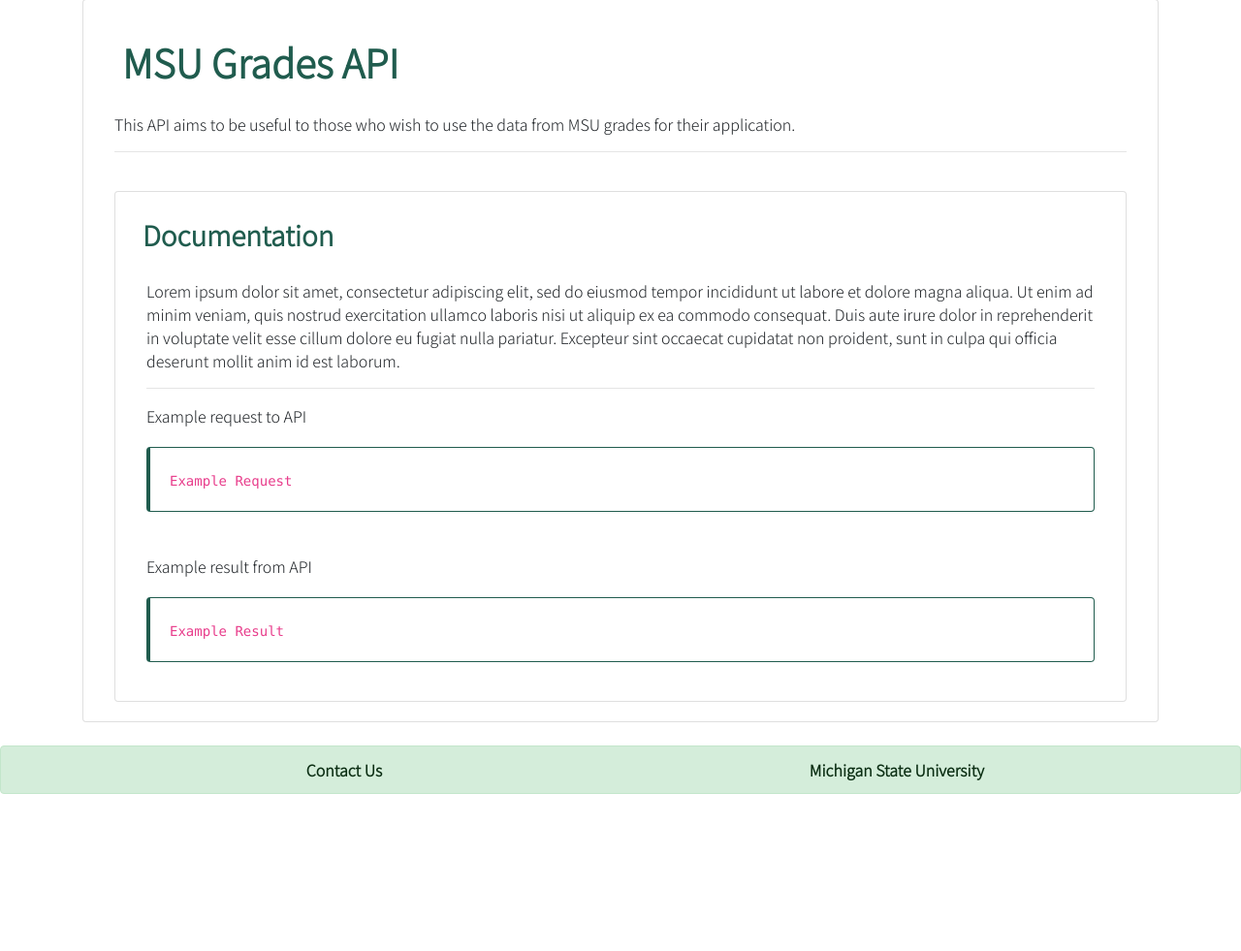
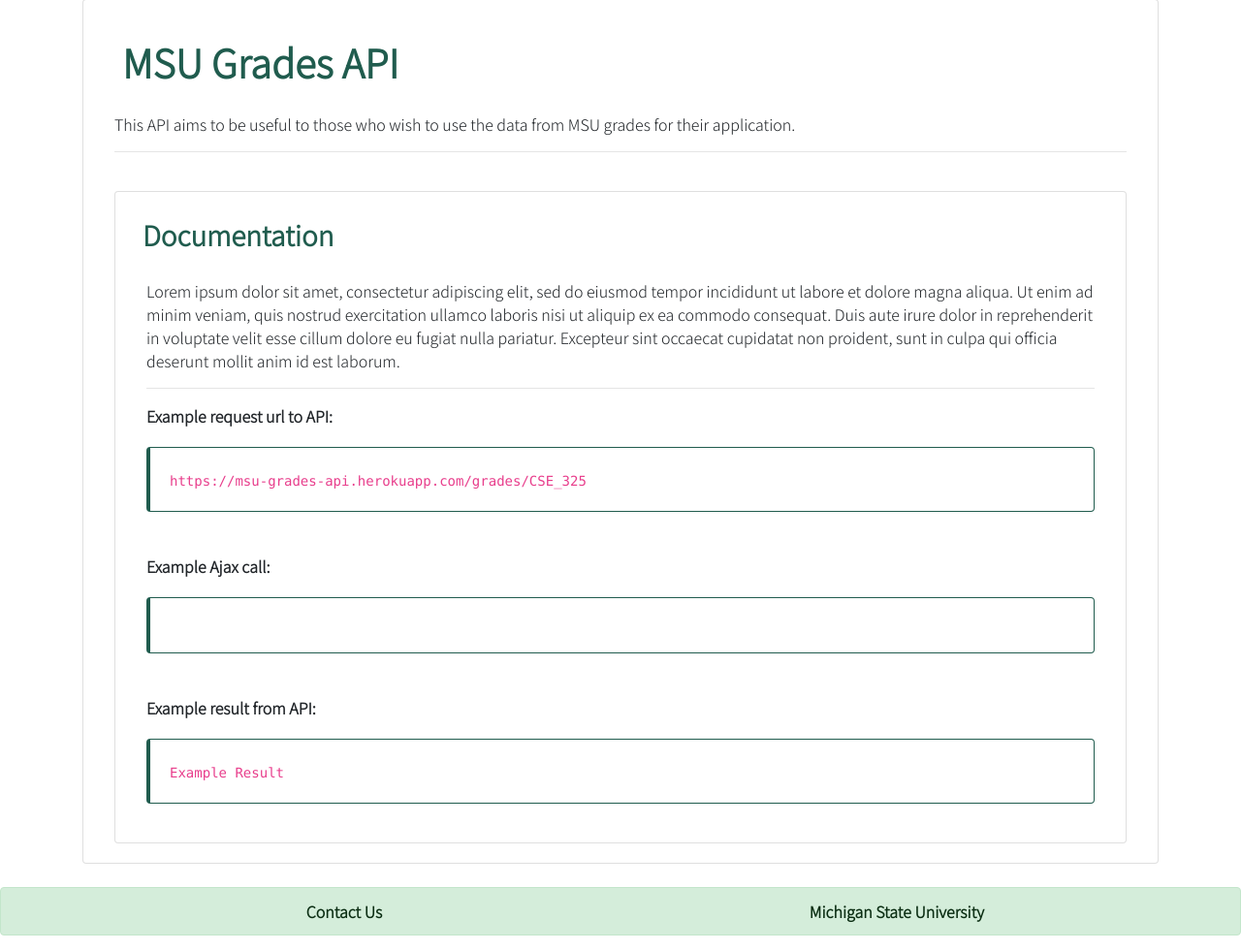
Before and after one commit to AshGod16/MSUGradesAPI, a Flask app: page / in a window 1280 px wide. Shown: the part 81-1062 px from the top of the page at 97% size. Before the commit the page ends 900 px from the top, so only its background shows below. Run offline with Flask 2, Linux system fonts and the light colour scheme; some libraries are stand-ins or nearby versions.

Commit message:
added example ajax call

```diff
--- a/static/js/msuGrades.js
+++ b/static/js/msuGrades.js
@@ -2,6 +2,19 @@ const msuGrades = function(){
     console.log('here');
     jQuery('.hello').css('color', 'white');
 
+    var code = "jQuery.ajax({\n" +
+        "    url: https://msu-grades-api.herokuapp.com/grades/CSE_325,\n" +
+        "    method: 'GET'," +
+        "    dataType: 'text'," +
+        "    success: function (data) {\n" +
+        "        console.log(data) // The data received from the api\n" +
+        "    },\n" +
+        "    error: function(xhr, status, error){\n" +
+        "        console.log('error');\n" +
+        "    }\n" +
+        "});";
+    console.log(here);
+    jQuery('#ajaxrequest').html(code);
     jQuery()
 };
 
--- a/templates/index.html
+++ b/templates/index.html
@@ -61,10 +61,6 @@
             </div>
           </li>
         </ul>
-        <!--<form class="form-inline my-2 my-lg-0">
-          <input class="form-control mr-sm-2" type="search" placeholder="Search" aria-label="Search">
-          <button class="btn btn-outline-success my-2 my-sm-0" type="submit">Search</button>
-        </form> -->
       </div>
     </nav>
     <br>
@@ -84,13 +80,17 @@
                             fugiat nulla pariatur. Excepteur sint occaecat cupidatat non proident, sunt in culpa qui officia deserunt
                                 mollit anim id est laborum.</p>
                         <hr>
-                        <p>Example request to API</p>
+                        <p><strong>Example request url to API:</strong></p>
                         <div class="bd-callout bd-callout-info">
-                            <code>Example Request</code>
+                            <code>https://msu-grades-api.herokuapp.com/grades/CSE_325</code>
                         </div>
-
                         <br>
-                        <p>Example result from API</p>
+                        <p><strong>Example Ajax call:</strong></p>
+                        <div class="bd-callout bd-callout-info">
+                            <pre style="color:#e83e8c;"><code id="ajaxrequest"></code></pre>
+                        </div>
+                        <br>
+                        <p><strong>Example result from API:</strong></p>
                         <div class="bd-callout bd-callout-info">
                             <code>Example Result</code>
                         </div>
```
